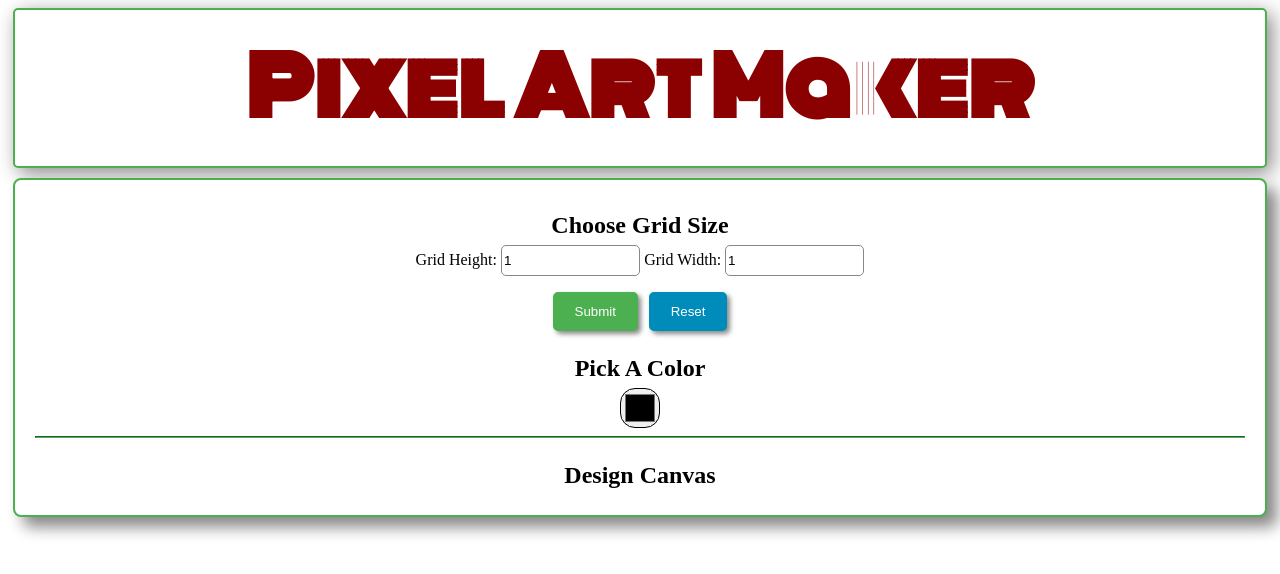
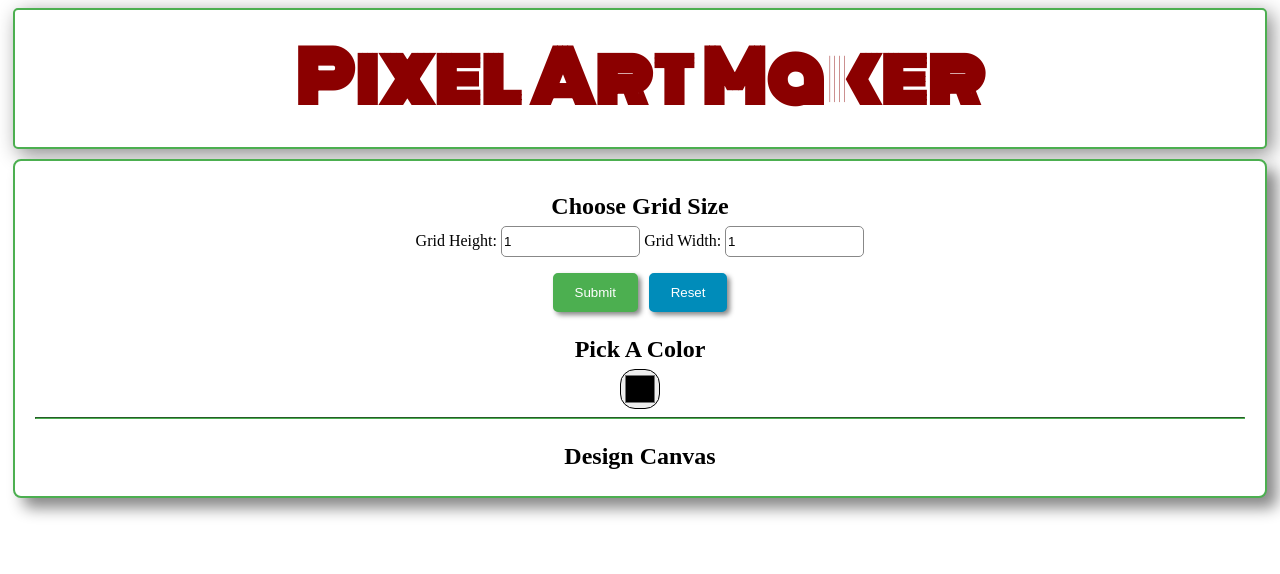
Before and after one commit to Yawmiej/Pixel-Art, a plain HTML site: page index.html in a window 1280 px wide. Drawn offline with nearby package versions, Linux system fonts and the light colour scheme.

Commit message:
Update styles.css

```diff
--- a/styles.css
+++ b/styles.css
@@ -11,7 +11,7 @@ header{
 
 h1 {
     font-family: Monoton;
-    font-size: 5em;
+    font-size: 70px;
     margin: 0.2em;
     color: darkred;
 }
```
